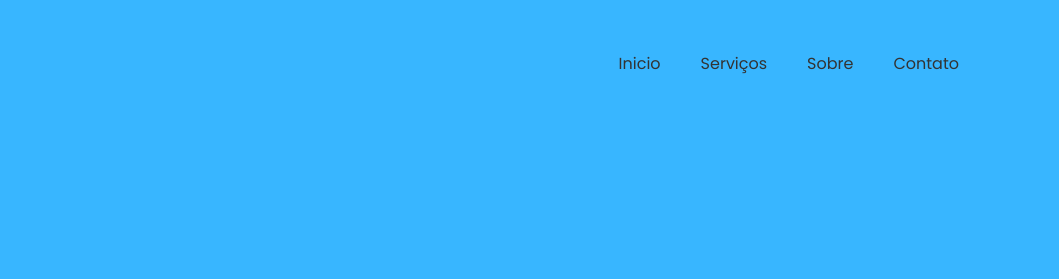
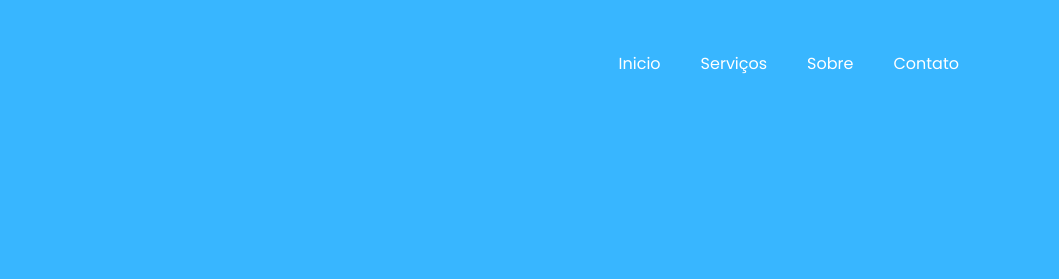
Before and after one commit to ArthurSaldanha01/Dansh, a plain HTML site: page index.html in a window 1280 px wide. Shown: the top 279 px of the page, 221-1280 px from the left. Drawn offline with Linux system fonts and the light colour scheme.

Commit message:
Cores nos botões do menu

```diff
--- a/index.html
+++ b/index.html
@@ -22,10 +22,10 @@
                     <span id="hamburger"></span>
                 </button>
                 <ul id="menu" role="menu">
-                    <li><a href="/">Inicio</a></li>
-                    <li><a href="/">Serviços</a></li>
-                    <li><a href="/">Sobre</a></li>
-                    <li><a href="/">Contato</a></li>
+                    <li><a href="/" style="color:#fff">Inicio</a></li>
+                    <li><a href="/" style="color:#fff">Serviços</a></li>
+                    <li><a href="/" style="color:#fff">Sobre</a></li>
+                    <li><a href="/" style="color:#fff">Contato</a></li>
                 </ul>
             </nav>
         </header>
```
Also changed, not shown: css/style.css (line endings or trailing spaces).
